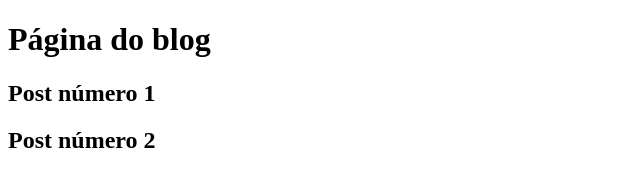
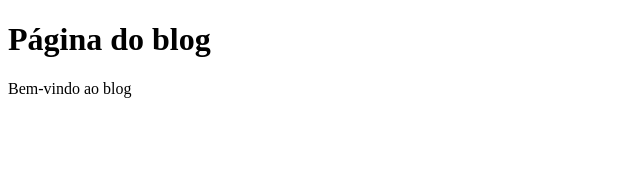
Before and after one commit to vitorrosa0/aulagithub, a plain HTML site: page blog.html in a window 1280 px wide. Shown: the whole page, without its empty margins (0-640 px from the left). Drawn offline with Linux system fonts and the light colour scheme.

Commit message:
Atualizações no layout

```diff
--- a/blog.html
+++ b/blog.html
@@ -8,7 +8,6 @@
 </head>
 <body>
     <h1>Página do blog</h1>
-    <h2>Post número 1</h2>
-    <h2>Post número 2</h2>
+    <p>Bem-vindo ao blog</p>
 </body>
 </html>
```
Also changed, not shown: index.html (+1 -0 lines).
